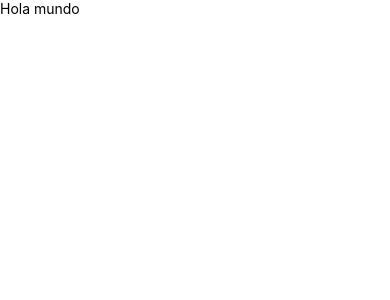
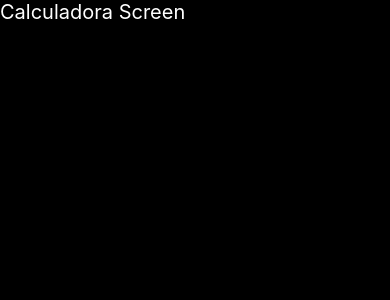
Before and after one commit to jorgebarcos/IOSCalculator, a React Native app: screen / in a window 390 px wide. Shown: the top 300 px of the page. Built offline with nearby package versions, Linux system fonts and the light colour scheme.

Commit message:
Diseño inicial y pantalla de Calculadora

```diff
--- a/App.tsx
+++ b/App.tsx
@@ -1,14 +1,15 @@
 import React from 'react';
-import {StyleSheet, Text, View} from 'react-native';
+import {SafeAreaView, StatusBar} from 'react-native';
+import CalculadoraScreen from './src/screens/CalculadoraScreen';
+import {styles} from './src/theme/appTheme';
 
 const App = () => {
   return (
-    <View>
-      <Text>Hola mundo</Text>
-    </View>
+    <SafeAreaView style={styles.fondo}>
+      <StatusBar backgroundColor="black" barStyle="light-content" />
+      <CalculadoraScreen />
+    </SafeAreaView>
   );
 };
 
 export default App;
-
-const styles = StyleSheet.create({});
--- /dev/null
+++ b/src/screens/CalculadoraScreen.tsx
@@ -0,0 +1,13 @@
+import React from 'react';
+import {Text, View} from 'react-native';
+import {styles} from '../theme/appTheme';
+
+const CalculadoraScreen = () => {
+  return (
+    <View>
+      <Text style={styles.texto}>Calculadora Screen</Text>
+    </View>
+  );
+};
+
+export default CalculadoraScreen;
--- /dev/null
+++ b/src/theme/appTheme.tsx
@@ -0,0 +1,12 @@
+import {StyleSheet} from 'react-native';
+
+export const styles = StyleSheet.create({
+  fondo: {
+    flex: 1,
+    backgroundColor: 'black',
+  },
+  texto: {
+    color: 'white',
+    fontSize: 20,
+  },
+});
```
